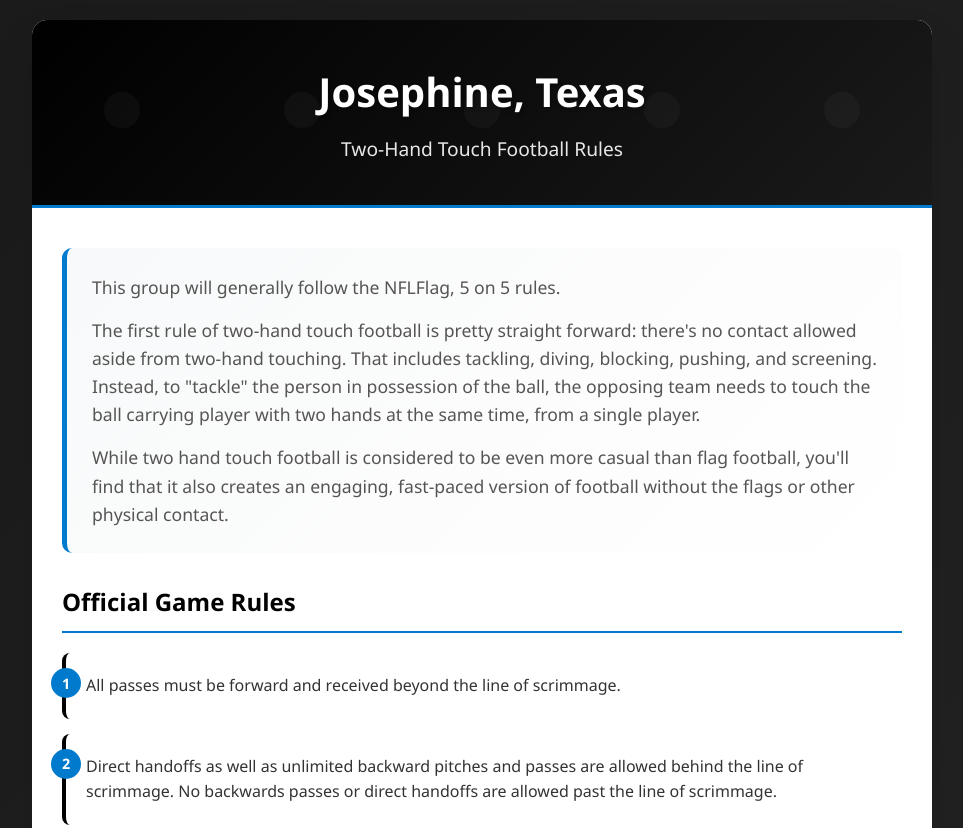
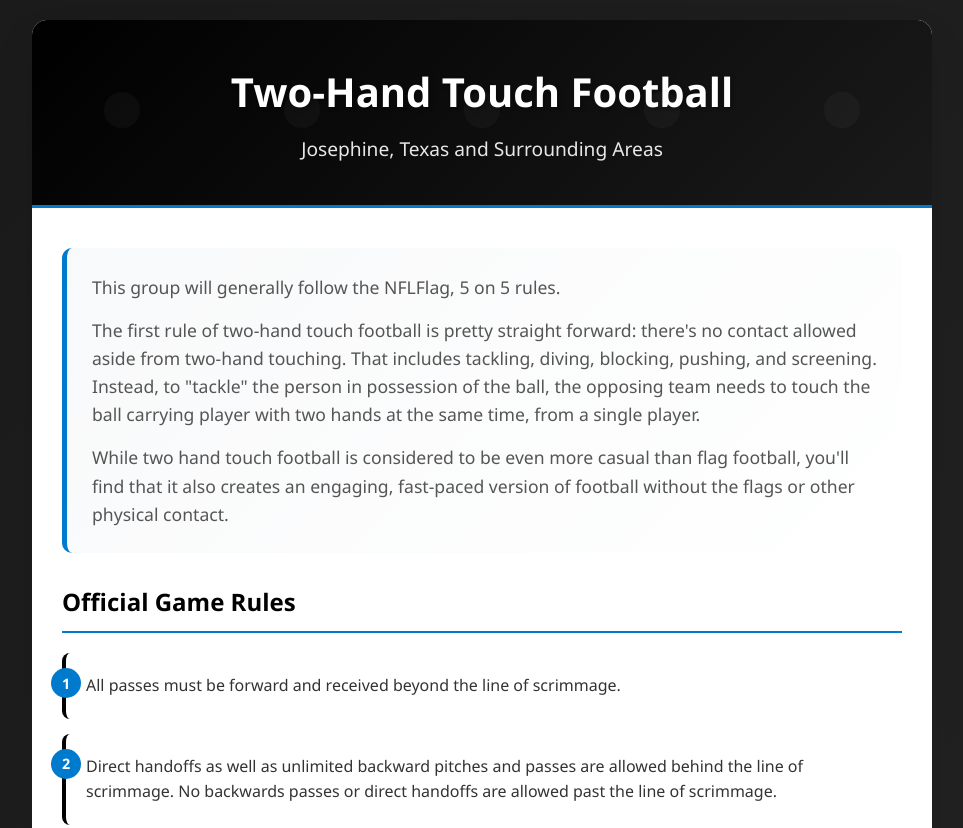
Before and after one commit to aaronaustinjr/two_hand_touch_football, a plain HTML site: page index.html in a window 1280 px wide. Shown: the top 828 px of the page, without its empty margins (158-1121 px from the left). Drawn offline with Linux system fonts and the light colour scheme.

Commit message:
Update index.html

```diff
--- a/index.html
+++ b/index.html
@@ -266,8 +266,8 @@
 <body>
     <div class="container">
         <div class="header">
-            <h1>Josephine, Texas</h1>
-            <p>Two-Hand Touch Football Rules</p>
+            <h1>Two-Hand Touch Football</h1>
+            <p>Josephine, Texas and Surrounding Areas</p>
         </div>
 
         <div class="content">
```
